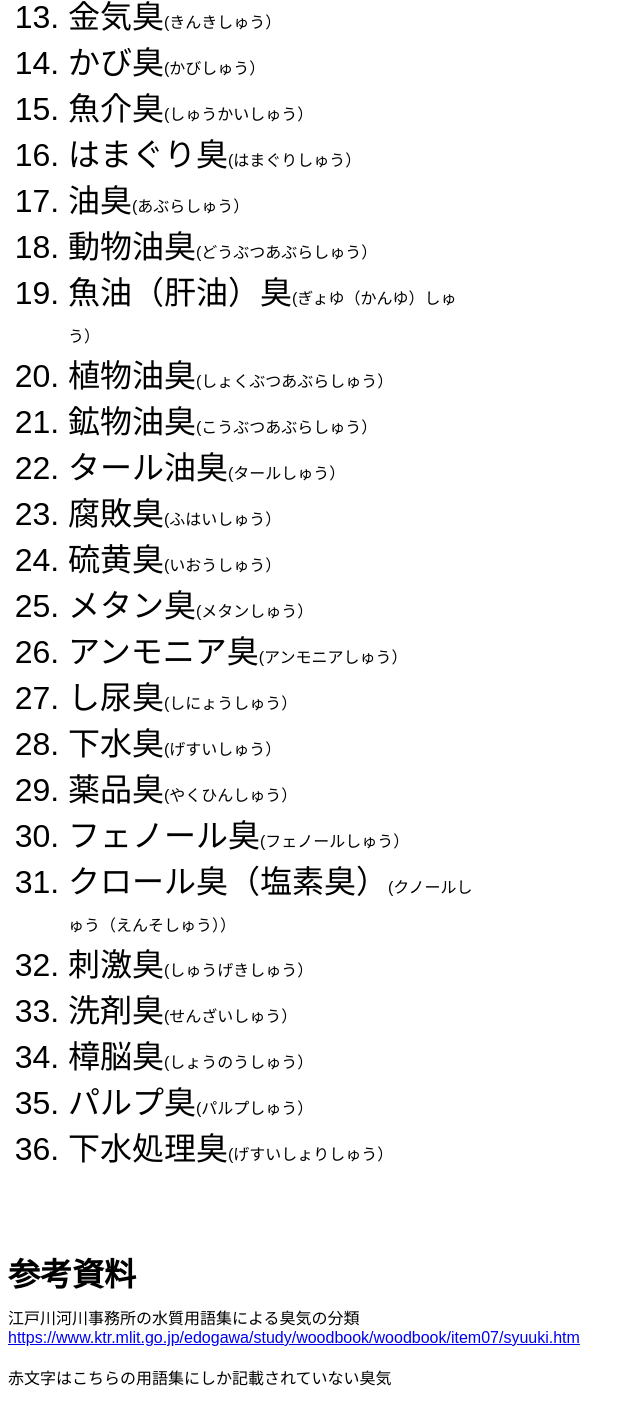
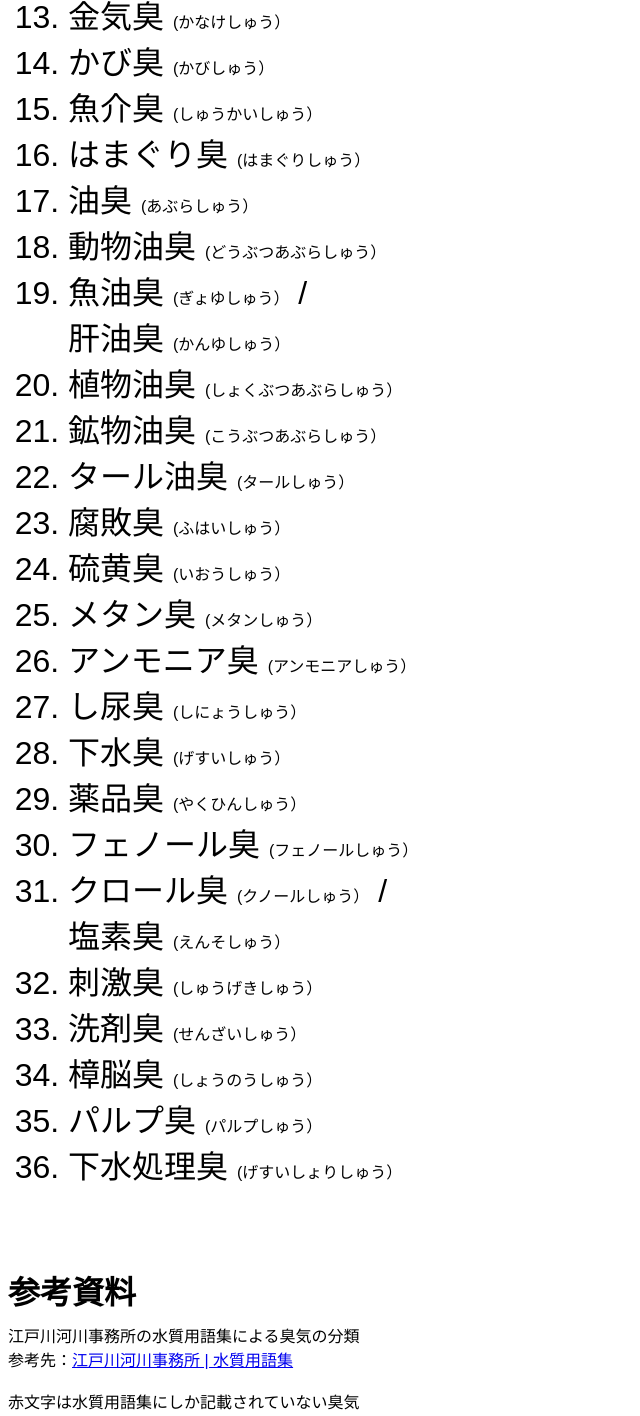
Before and after one commit to miramiku/arakawa, a plain HTML site: page hue/index.htm in a window 1280 px wide. Shown: the part 2900-4316 px from the top of the page, without its empty margins (0-640 px from the left). Drawn offline with Linux system fonts and the light colour scheme.

Commit message:
modified literal and style

```diff
--- a/hue/index.htm
+++ b/hue/index.htm
@@ -238,49 +238,51 @@
 	<article id="odor">
 		<h2>水の臭気</h2>
 		<ol>
-			<li>無臭<span class="ruby">むしゅう</span></li>
-			<li>芳香臭<span class="ruby">ほうこうしゅう</span></li>
-			<li>メロン臭<span class="ruby">メロンしゅう</span></li>
-			<li>にんにく臭<span class="ruby">にんにくしゅう</span></li>
-			<li>レモン臭<span class="ruby">レモンしゅう</span></li>
-			<li>植物臭<span class="ruby">しょくぶつしゅう</span></li>
-			<li>藻臭<span class="ruby">もしゅう</span></li>
-			<li>海藻臭<span class="ruby">かいそうしゅう</span></li>
-			<li>青草臭<span class="ruby">あおくさしゅう</span></li>
-			<li>材木臭<span class="ruby">ざいもくしゅう</span></li>
-			<li>土臭<span class="ruby">つちしゅう</span></li>
-			<li>鉱物臭<span class="ruby">こうぶつしゅう</span></li>
-			<li>金気臭<span class="ruby">きんきしゅう</span></li>
-			<li>かび臭<span class="ruby">かびしゅう</span></li>
-			<li>魚介臭<span class="ruby">しゅうかいしゅう</span></li>
-			<li>はまぐり臭<span class="ruby">はまぐりしゅう</span></li>
-			<li>油臭<span class="ruby">あぶらしゅう</span></li>
-			<li>動物油臭<span class="ruby">どうぶつあぶらしゅう</span></li>
-			<li>魚油（肝油）臭<span class="ruby">ぎょゆ（かんゆ）しゅう</span></li>
-			<li>植物油臭<span class="ruby">しょくぶつあぶらしゅう</span></li>
-			<li>鉱物油臭<span class="ruby">こうぶつあぶらしゅう</span></li>
-			<li>タール油臭<span class="ruby">タールしゅう</span></li>
-			<li>腐敗臭<span class="ruby">ふはいしゅう</span></li>
-			<li>硫黄臭<span class="ruby">いおうしゅう</span></li>
-			<li>メタン臭<span class="ruby">メタンしゅう</span></li>
-			<li>アンモニア臭<span class="ruby">アンモニアしゅう</span></li>
-			<li>し尿臭<span class="ruby">しにょうしゅう</span></li>
-			<li>下水臭<span class="ruby">げすいしゅう</span></li>
-			<li>薬品臭<span class="ruby">やくひんしゅう</span></li>
-			<li>フェノール臭<span class="ruby">フェノールしゅう</span></li>
-			<li>クロール臭（塩素臭）<span class="ruby">クノールしゅう（えんそしゅう）</span></li>
-			<li>刺激臭<span class="ruby">しゅうげきしゅう</span></li>
-			<li>洗剤臭<span class="ruby">せんざいしゅう</span></li>
-			<li>樟脳臭<span class="ruby">しょうのうしゅう</span></li>
-			<li>パルプ臭<span class="ruby">パルプしゅう</span></li>
-			<li>下水処理臭<span class="ruby">げすいしょりしゅう</span></li>
+			<li>無臭 <span class="ruby">むしゅう</span></li>
+			<li>芳香臭 <span class="ruby">ほうこうしゅう</span></li>
+			<li>メロン臭 <span class="ruby">メロンしゅう</span></li>
+			<li>にんにく臭 <span class="ruby">にんにくしゅう</span></li>
+			<li>レモン臭 <span class="ruby">レモンしゅう</span></li>
+			<li>植物臭 <span class="ruby">しょくぶつしゅう</span></li>
+			<li>藻臭 <span class="ruby">もしゅう</span></li>
+			<li>海藻臭 <span class="ruby">かいそうしゅう</span></li>
+			<li>青草臭 <span class="ruby">あおくさしゅう</span></li>
+			<li>材木臭 <span class="ruby">ざいもくしゅう</span></li>
+			<li>土臭 <span class="ruby">つちしゅう</span></li>
+			<li>鉱物臭 <span class="ruby">こうぶつしゅう</span></li>
+			<li>金気臭 <span class="ruby">かなけしゅう</span></li>
+			<li>かび臭 <span class="ruby">かびしゅう</span></li>
+			<li>魚介臭 <span class="ruby">しゅうかいしゅう</span></li>
+			<li>はまぐり臭 <span class="ruby">はまぐりしゅう</span></li>
+			<li>油臭 <span class="ruby">あぶらしゅう</span></li>
+			<li>動物油臭 <span class="ruby">どうぶつあぶらしゅう</span></li>
+			<li>魚油臭 <span class="ruby">ぎょゆしゅう</span> /<br>
+				肝油臭 <span class="ruby">かんゆしゅう</span></li>
+			<li>植物油臭 <span class="ruby">しょくぶつあぶらしゅう</span></li>
+			<li>鉱物油臭 <span class="ruby">こうぶつあぶらしゅう</span></li>
+			<li>タール油臭 <span class="ruby">タールしゅう</span></li>
+			<li>腐敗臭 <span class="ruby">ふはいしゅう</span></li>
+			<li>硫黄臭 <span class="ruby">いおうしゅう</span></li>
+			<li>メタン臭 <span class="ruby">メタンしゅう</span></li>
+			<li>アンモニア臭 <span class="ruby">アンモニアしゅう</span></li>
+			<li>し尿臭 <span class="ruby">しにょうしゅう</span></li>
+			<li>下水臭 <span class="ruby">げすいしゅう</span></li>
+			<li>薬品臭 <span class="ruby">やくひんしゅう</span></li>
+			<li>フェノール臭 <span class="ruby">フェノールしゅう</span></li>
+			<li>クロール臭 <span class="ruby">クノールしゅう</span> /<br>
+				塩素臭 <span class="ruby">えんそしゅう</span></li>
+			<li>刺激臭 <span class="ruby">しゅうげきしゅう</span></li>
+			<li>洗剤臭 <span class="ruby">せんざいしゅう</span></li>
+			<li>樟脳臭 <span class="ruby">しょうのうしゅう</span></li>
+			<li>パルプ臭 <span class="ruby">パルプしゅう</span></li>
+			<li>下水処理臭 <span class="ruby">げすいしょりしゅう</span></li>
 		</ol>
 		<h3>参考資料</h3>
 		<p class="ref-note">
 			江戸川河川事務所の水質用語集による臭気の分類<br>
-			<a href="https://www.ktr.mlit.go.jp/edogawa/study/woodbook/woodbook/item07/syuuki.htm">https://www.ktr.mlit.go.jp/edogawa/study/woodbook/woodbook/item07/syuuki.htm</a><br>
+			参考先：<a href="https://www.ktr.mlit.go.jp/edogawa/study/woodbook/woodbook/item07/syuuki.htm">江戸川河川事務所 | 水質用語集</a><br>
 			<br>
-			赤文字はこちらの用語集にしか記載されていない臭気<br>
+			赤文字は水質用語集にしか記載されていない臭気<br>
 		</p>
 		<p>
 			(1) 芳香性臭気<br>
```
